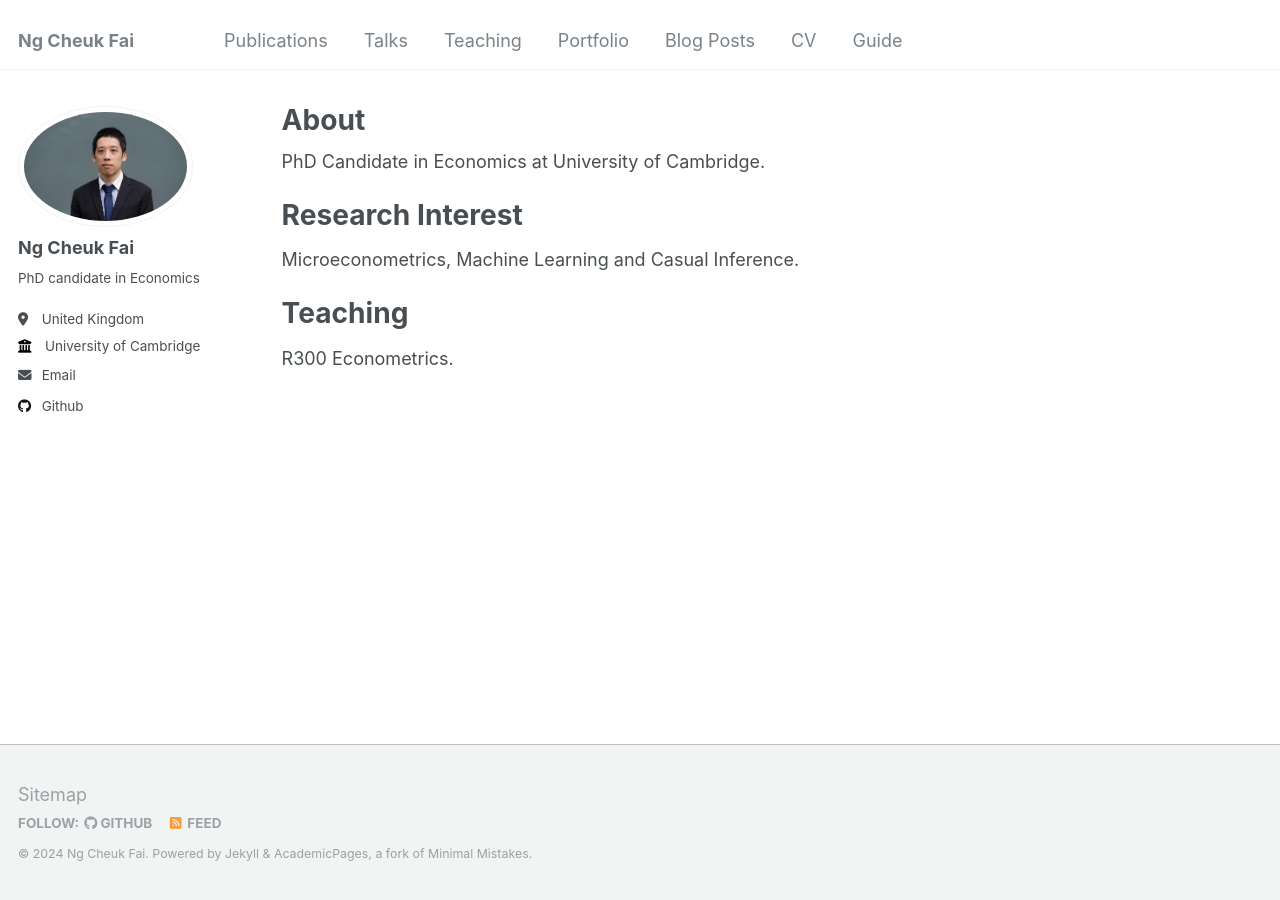
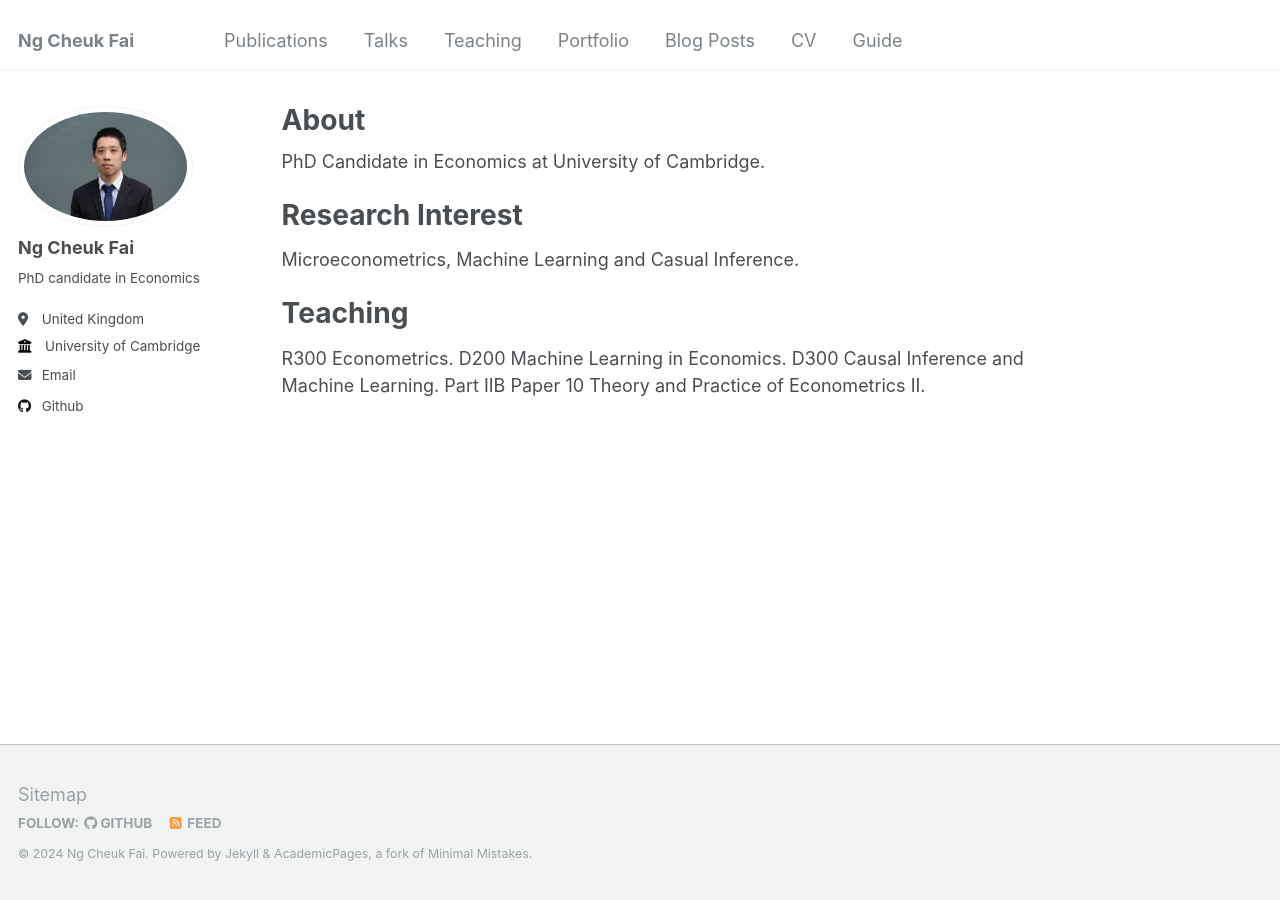
Before and after one commit to ngcheukfai/ngcheukfai.github.io, a Jekyll site: the page built from _pages/about.md, in a window 1280 px wide. Built offline with Jekyll 4.4.1, drawn with Linux system fonts in a browser that asks for light colours.

Commit message:
Update about.md

```diff
--- a/_pages/about.md
+++ b/_pages/about.md
@@ -16,3 +16,6 @@ Microeconometrics, Machine Learning and Casual Inference.
 Teaching
 ======
 R300 Econometrics.
+D200 Machine Learning in Economics.
+D300 Causal Inference and Machine Learning.
+Part IIB Paper 10 Theory and Practice of Econometrics II.
```
